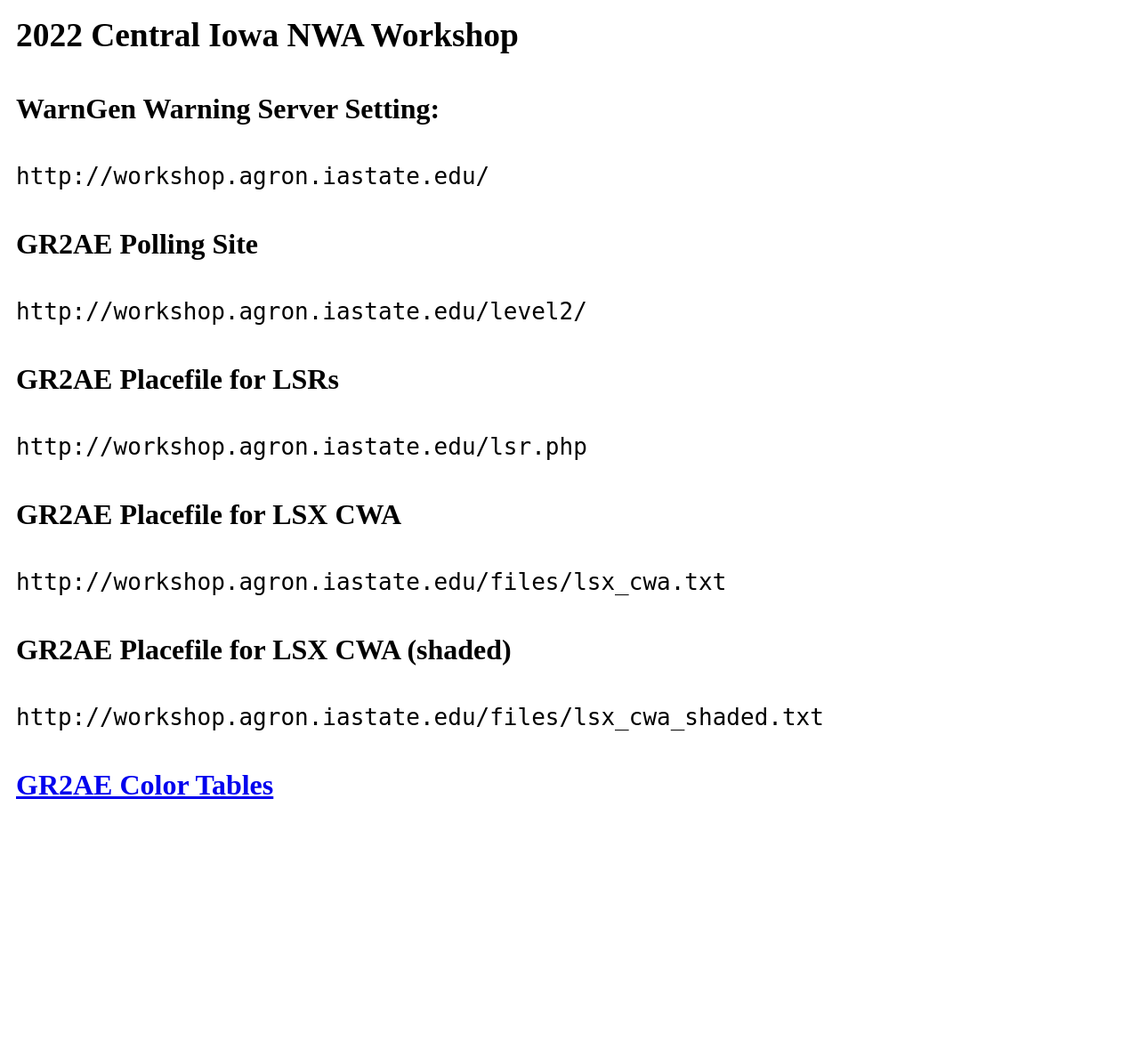
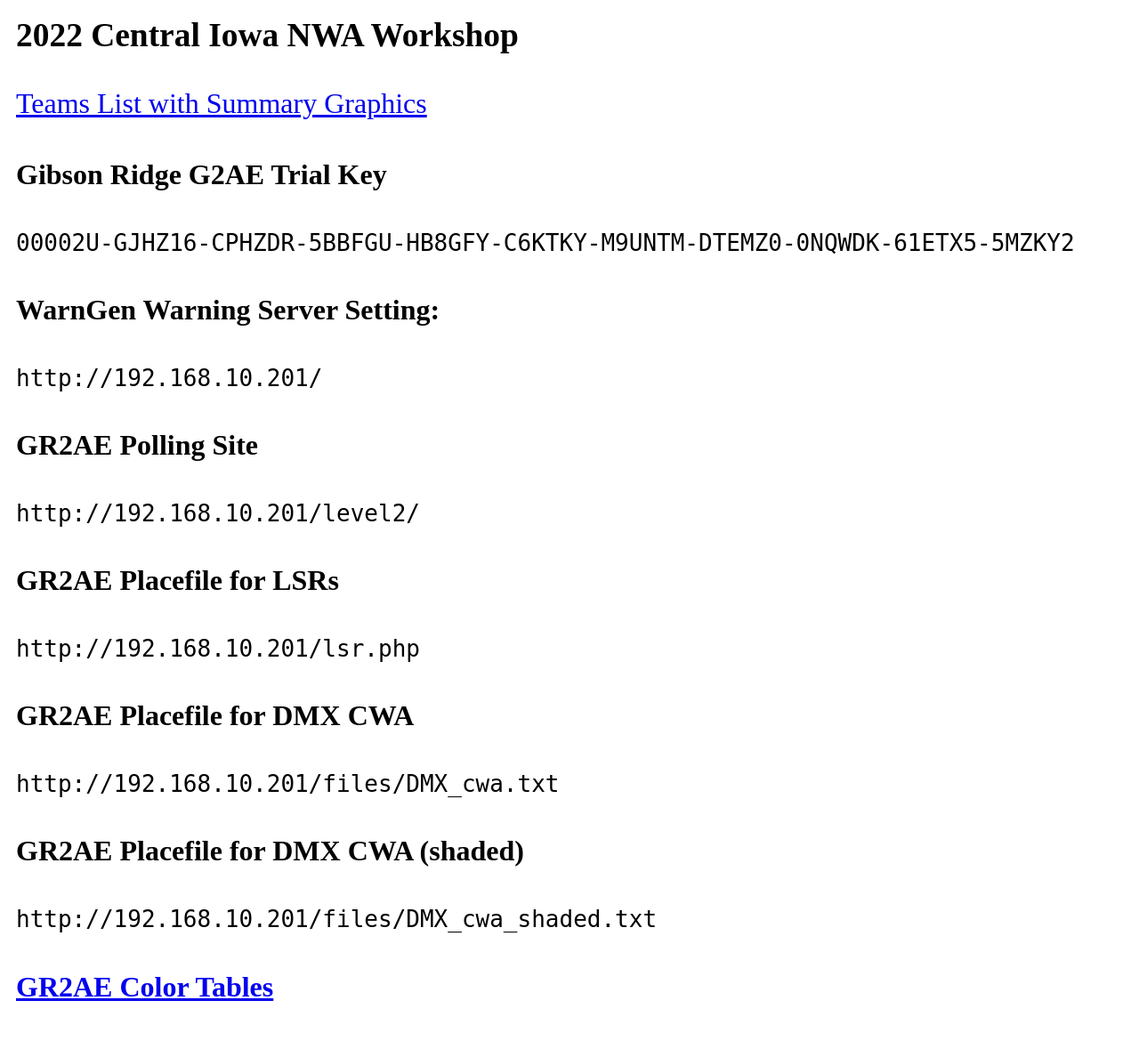
Before and after one commit to akrherz/nwa, a PHP site: page / in a window 1280 px wide. Shown: the whole page at 89% size. Before the commit the page ends 898 px from the top, so only its background shows below. Run offline with PHP 8.4, Linux system fonts and the light colour scheme.

Commit message:
wrap-up NWA 2022 changes

```diff
--- a/htdocs/index.php
+++ b/htdocs/index.php
@@ -10,25 +10,31 @@
 
 <h3>2022 Central Iowa NWA Workshop</h3>
 
+<p><a href="teams.php">Teams List with Summary Graphics</a></p>
+
+<h4>Gibson Ridge G2AE Trial Key</h4>
+
+<code>00002U-GJHZ16-CPHZDR-5BBFGU-HB8GFY-C6KTKY-M9UNTM-DTEMZ0-0NQWDK-61ETX5-5MZKY2</code>
+
 <h4>WarnGen Warning Server Setting:</h4>
 
-<pre>http://workshop.agron.iastate.edu/</pre>
+<pre>http://192.168.10.201/</pre>
 
 <h4>GR2AE Polling Site</h4>
 
-<pre>http://workshop.agron.iastate.edu/level2/</pre>
+<pre>http://192.168.10.201/level2/</pre>
 
 <h4>GR2AE Placefile for LSRs</h4>
 
-<pre>http://workshop.agron.iastate.edu/lsr.php</pre>
+<pre>http://192.168.10.201/lsr.php</pre>
 
-<h4>GR2AE Placefile for LSX CWA</h4>
+<h4>GR2AE Placefile for DMX CWA</h4>
 
-<pre>http://workshop.agron.iastate.edu/files/lsx_cwa.txt</pre>
+<pre>http://192.168.10.201/files/DMX_cwa.txt</pre>
 
-<h4>GR2AE Placefile for LSX CWA (shaded)</h4>
+<h4>GR2AE Placefile for DMX CWA (shaded)</h4>
 
-<pre>http://workshop.agron.iastate.edu/files/lsx_cwa_shaded.txt</pre>
+<pre>http://192.168.10.201/files/DMX_cwa_shaded.txt</pre>
 
 
 <h4><a href="tables">GR2AE Color Tables</a></h4>
--- a/htdocs/warnings.php
+++ b/htdocs/warnings.php
@@ -33,7 +33,7 @@
 	to_char(issue at time zone 'UTC', 'YYYY-MM-DDThh24:MI:SSZ') as iso_issue,
 	to_char(expire at time zone 'UTC', 'YYYY-MM-DDThh24:MI:SSZ') as iso_expire
  	from nwa_warnings
-	WHERE expire > now() and team = 'THE_WEATHER_BUREAU'");
+	WHERE expire > now() and issue < now() and team = 'THE_WEATHER_BUREAU'");
 } else if (isset($_GET["tor"])){
   echo "Threshold: 999
   Title: All TOR Warnings
```
Also changed, not shown: htdocs/cow.php (+8 -6 lines), htdocs/teams.php (+11 -3 lines), 3 other files.
